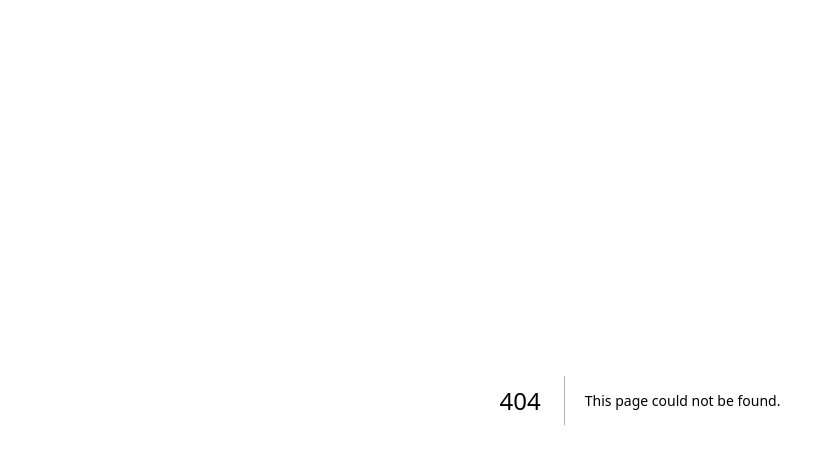
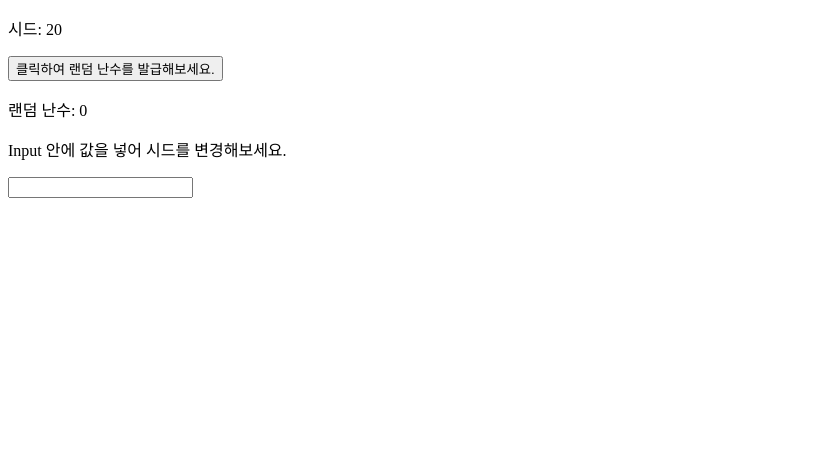
Before and after one commit to sunwoooh08/React_NextJS_Learning, a Next.js app: page /pseudo in a window 1280 px wide. Before the commit this address had no page. Shown: the top 464 px of the page, without its empty margins (0-835 px from the left). Built offline with nearby package versions, Linux system fonts and the light colour scheme.

Commit message:
feat: add LCG Pseudo Random Generator Algorithm to test today's run by myself.

```diff
--- /dev/null
+++ b/app/pseudo/page.tsx
@@ -0,0 +1,26 @@
+"use client"
+
+import { useState } from "react";
+
+export default function LCG() {
+    const a = 1664525;
+    const c = 1013904223;
+    const m = 2**32;
+
+    const [seed, setSeed] = useState(20);
+    const [currentRandom, setCurrentRandom] = useState(0);
+
+    function nextInt() {
+        setCurrentRandom((a * seed + c) % m % 10);
+        setSeed((a * seed + c) % m);
+    }
+
+    return (
+        <div>
+            <p>시드: {seed}</p>
+            <button onClick={() => {nextInt()}}>클릭하여 랜덤 난수를 발급해보세요.</button> <br />
+            <p>랜덤 난수: {currentRandom}</p>
+            <p>Input 안에 값을 넣어 시드를 변경해보세요.</p> <input type="text" onChange={(e) => {setSeed(Number(e.target.value))}} />
+        </div>
+    );
+}
```
